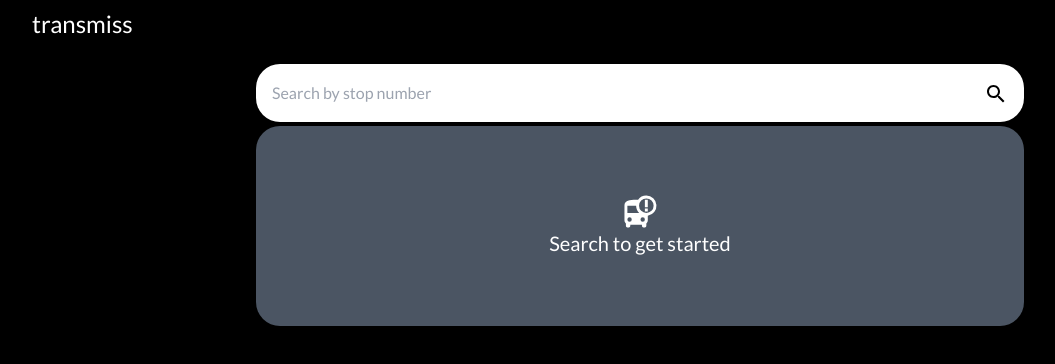
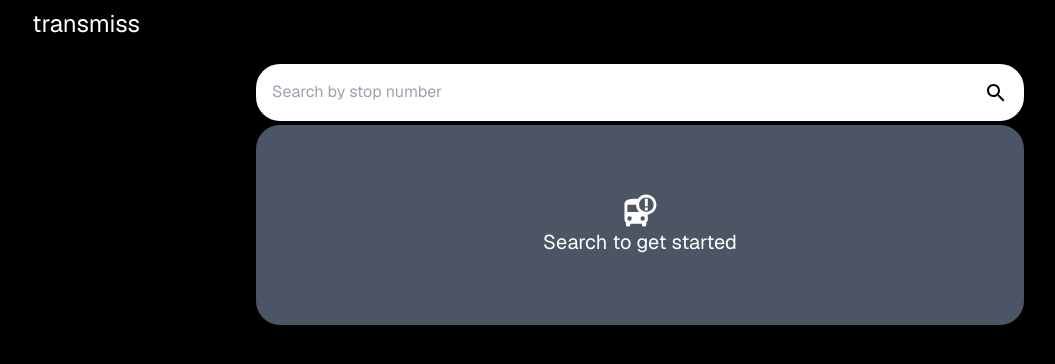
Before and after one commit to cbarkr/transmiss, a Next.js app: page / in a window 1280 px wide. Shown: the top 364 px of the page, without its empty margins (0-1055 px from the left). Built offline with nearby package versions, Linux system fonts and the light colour scheme.

Commit message:
use geist font

```diff
--- a/app/layout.tsx
+++ b/app/layout.tsx
@@ -1,10 +1,8 @@
 import "./styles/globals.css";
 import type { Metadata } from "next";
-import { Lato } from "next/font/google";
+import { GeistSans } from 'geist/font/sans';
 
 import Header from "./components/header";
-
-const lato = Lato({ subsets: ["latin"], weight: "400" });
 
 export const metadata: Metadata = {
   title: "Tranmiss",
@@ -18,7 +16,7 @@
 }) {
   return (
     <html lang="en">
-      <body className={lato.className}>
+      <body className={GeistSans.className}>
         <Header />
         {children}
       </body>
--- a/package.json
+++ b/package.json
@@ -17,6 +17,7 @@
     "@mui/icons-material": "^5.14.14",
     "@mui/material": "^5.14.14",
     "axios": "^1.5.1",
+    "geist": "^1.2.0",
     "next": "13.5.6",
     "react": "^18",
     "react-dom": "^18"
```
Also changed, not shown: 1 other file (tests, documents, lock files or other folders).
